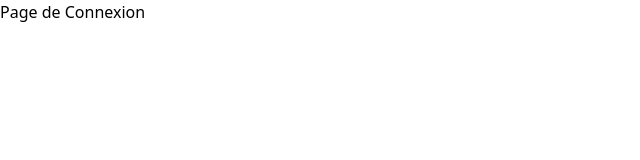
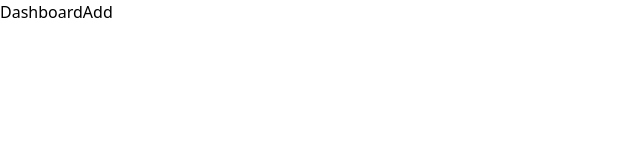
Before and after one commit to Kilian-I/McDoCalendar, a React (Vite) app: page / in a window 1280 px wide. Shown: the top 160 px of the page, without its empty margins (0-640 px from the left). Built offline with nearby package versions, Linux system fonts and the light colour scheme.

Commit message:
layout first set

```diff
--- a/src/App.tsx
+++ b/src/App.tsx
@@ -5,6 +5,8 @@ import { ReactQueryDevtools } from '@tanstack/react-query-devtools'
 import HomePage from './pages/Home.page'
 import ErrorPage from './pages/Error.page'
 import DashboardPage from './pages/Dashboard.page'
+import { Landing } from './pages/Landing.page'
+import { PrivateLayout } from './layout/private.layout'
 
 
 
@@ -15,10 +17,14 @@ function App() {
 
       <Routes>
         {/* public path */}
-        <Route path="/" element={<h1>Page de Connexion</h1>} />
+
+          <Route path="/" element={<Landing />} />
+
         {/* protected path */}
-        <Route path="/dashboard" element={<DashboardPage />} />
-        <Route path="/home" element={<HomePage />} />
+        <Route element={<PrivateLayout />}>
+          <Route path="/dashboard" element={<DashboardPage />} />
+          <Route path="/home" element={<HomePage />} />
+        </Route>
         {/* error path */}
         <Route path="*" element={<ErrorPage />} />
       </Routes>
--- a/src/layout/private.layout.tsx
+++ b/src/layout/private.layout.tsx
@@ -1,6 +1,11 @@
-export default function privateLayout() {
+import { Outlet } from "react-router";
+import Navbar from "../sections/Navbar.component";
+
+export function PrivateLayout() {
     return (
         <>
+        <Navbar/>
+        <Outlet/>
         </>
     )
 }
--- a/src/pages/Home.page.tsx
+++ b/src/pages/Home.page.tsx
@@ -1,5 +1,4 @@
 //pages/Home.page.tsx
-import Example from "../sections/Navbar.component";
 import AddHours from "../sections/AddHours.component";
 //import WorkedHours from "../components/WorkedHours.component";
 import TableCalendrier from "../sections/TableCalendar.component";
@@ -8,7 +7,7 @@ import TableCalendrier from "../sections/TableCalendar.component";
 export default function HomePage() {
   return (
     <>
-    <Example/>
+
     <main className="min-h-screen bg-linear-to-b from-white to-gray-100">
       <section className="mx-auto max-w-7xl px-6 pt-10 pb-12 lg:px-8">
         <div>
--- /dev/null
+++ b/src/pages/Landing.page.tsx
@@ -0,0 +1,11 @@
+//pages/Landing.page.tsx
+import { Link } from "react-router"
+
+export const Landing = () => {
+    return(
+        <>
+        <Link to="/dashboard">Dashboard</Link>
+        <Link to="/home">Add</Link>
+        </>
+    )
+}
--- a/src/sections/Navbar.component.tsx
+++ b/src/sections/Navbar.component.tsx
@@ -13,7 +13,7 @@ function classNames(...classes: string[]) {
   return classes.filter(Boolean).join(' ')
 }
 
-export default function Example() {
+export default function Navbar() {
   return (
     <Disclosure
       as="nav"
```
